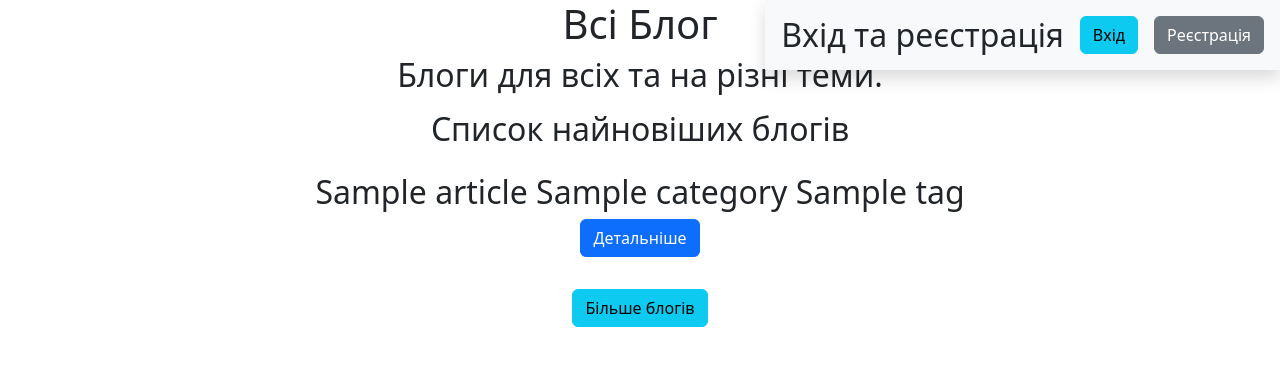
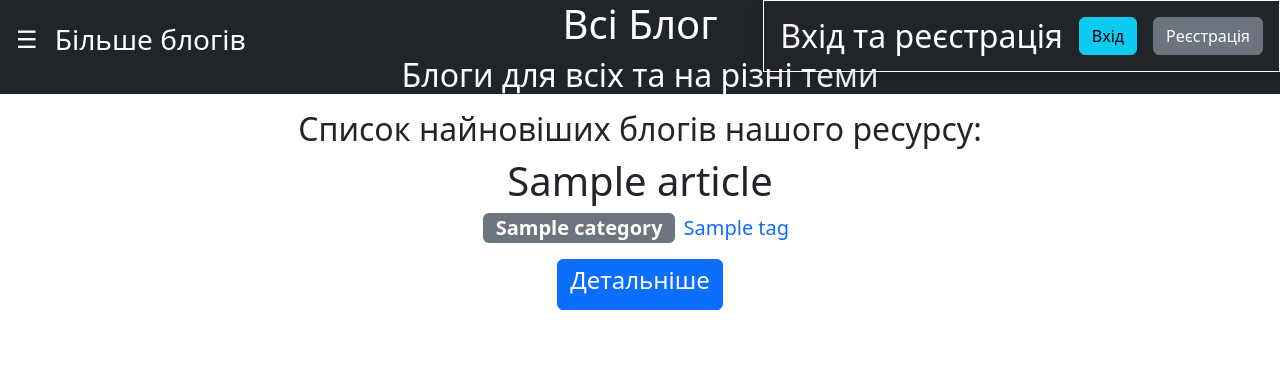
Before and after one commit to Andrew-arch477/Blog, a Django app: page / in a window 1280 px wide. Shown: the top 366 px of the page. Run offline with Django 5.2, Linux system fonts and the light colour scheme; tables that the repository leaves empty hold one stand-in row (values such as "Sample post").

Commit message:
Visual Upgrade

```diff
--- a/blog/templates/Main_Page.html
+++ b/blog/templates/Main_Page.html
@@ -12,30 +12,33 @@
 <body>
 
     <center>
-        <h1>Всі Блог</h1>
-        <h2>Блоги для всіх та на різні теми.</h2>
+        <div class="text-white bg-dark">
+            <h1>Всі Блог</h1>
+            <h2>Блоги для всіх та на різні теми</h2>
+        </div>
     </center>
     <p></p>
     <center>
-        <h2>Список найновіших блогів</h2>
+        <h2>Список найновіших блогів нашого ресурсу:</h2>
     </center>
 
     <center>
-        <div class='row'>
+        <div class="row">
             {% for article in articles %}
             <div class="col-12 mb-3">
-                <p></p>
-                <h2>
-                    {{ article.name }}
+                <h1 class="mb-2">{{ article.name }}</h1>
+
+                <div class="mb-3">
                     {% for category in article.category.all %}
-                        {{ category.name }}
+                        <span class="badge bg-secondary me-1" style="font-size: 1.25rem; padding: 0.3rem 0.8rem;">{{ category.name }}</span>
                     {% endfor %}
 
                     {% for tag in article.tags.all %}
-                        {{ tag.name }}
+                        <span class="text-primary me-2" style="font-size: 1.25rem;">{{ tag.name }}</span>
                     {% endfor %}
-                </h2>
-                <a href="{% url 'articles_detail_page' article.pk %}"><button class="btn btn-primary">Детальніше</button></a>
+                </div>
+
+                <a href="{% url 'articles_detail_page' article.pk %}"><button class="btn btn-primary"><h4>Детальніше</h4></button></a>
                 <p></p>
             </div>
             {% endfor %}
@@ -43,10 +46,13 @@
     </center>
 
     <center>
-        <a href="/articles/" class="btn btn-info">Більше блогів</a>
+        <div class="position-fixed top-0 start-0 p-3">
+            <span style="font-size: 1.5rem; color: white;">☰</span>
+            <a href="/articles/"><button class="btn text-white bg-dark"><h3>Більше блогів</h3></button></a>
+        </div>
     </center>
 
-    <div class="position-fixed top-0 end-0 p-3 bg-light shadow" style="z-index: 1050;">
+    <div class="position-fixed top-0 end-0 p-3 shadow" style="z-index: 1050; background-color: dark; border: 1px solid white; color: white;">
         <div class="d-flex align-items-center gap-3">
             <h2 class="mb-0">Вхід та реєстрація</h2>
             {% if user.is_authenticated %}
```
Also changed, not shown: blog/templates/All_Article.html (+10 -7 lines), blog/templates/Create_Article.html (+8 -4 lines), blog/templates/Delete_Article.html (+4 -4 lines), blog/templates/Detail_Article.html (+7 -4 lines), blog/templates/Update_Article.html (+15 -9 lines).
